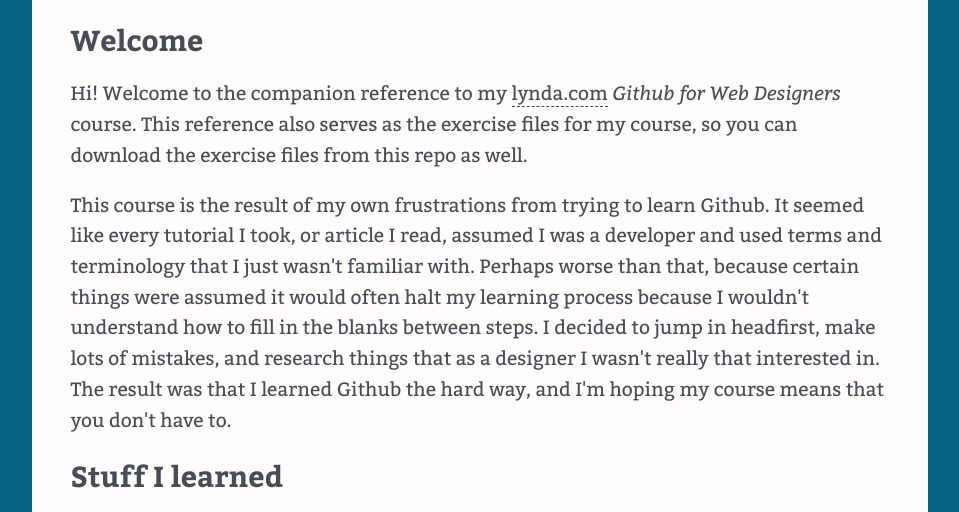
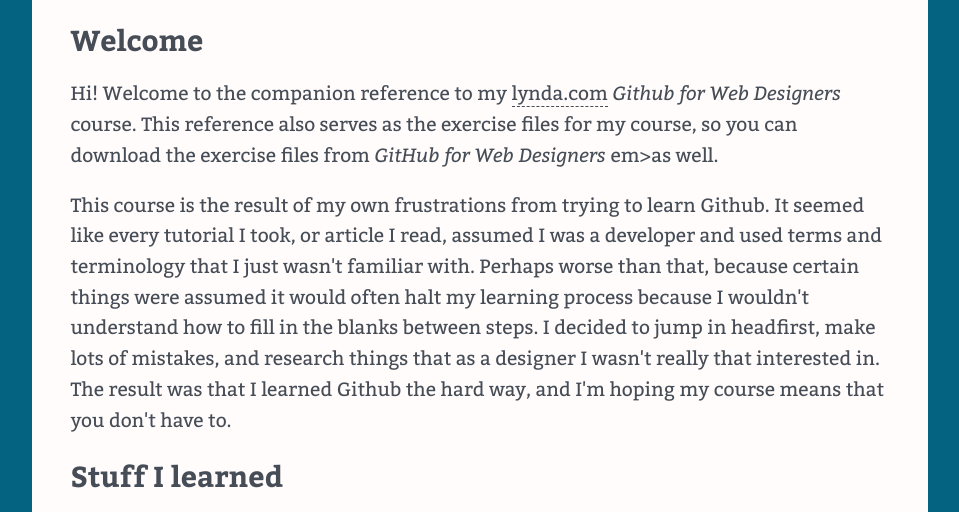
Before and after one commit to ferher/git-hub-for-web-designers, a plain HTML site: page index.html in a window 1280 px wide. Shown: the part 229-741 px from the top of the page, without its empty margins (160-1119 px from the left). Drawn offline with nearby package versions, Linux system fonts and the light colour scheme.

Commit message:
added nojekell and updated index

```diff
--- a/index.html
+++ b/index.html
@@ -26,7 +26,7 @@
     </nav>
     <main>
     <h2>Welcome</h2>
-    <p>Hi! Welcome to the companion reference to my <a href="http://www.lynda.com" title="lynda.com">lynda.com</a> <em>Github for Web Designers</em> course. This reference also serves as the exercise files for my course, so you can download the exercise files from this repo as well.</p>
+    <p>Hi! Welcome to the companion reference to my <a href="http://www.lynda.com" title="lynda.com">lynda.com</a> <em>Github for Web Designers</em> course. This reference also serves as the exercise files for my course, so you can download the exercise files from <a href="https://github.com/ferher/git-hub-for-web-designers">  </a>  <em > GitHub for Web Designers </em>em>as well.</p>
     <p>This course is the result of my own frustrations from trying to learn Github. It seemed like every tutorial I took, or article I read, assumed I was a developer and used terms and terminology that I just wasn't familiar with. Perhaps worse than that, because certain things were assumed it would often halt my learning process because I wouldn't understand how to fill in the blanks between steps. I decided to jump in headfirst, make lots of mistakes, and research things that as a designer I wasn't really that interested in. The result was that I learned Github the hard way, and I'm hoping my course means that you don't have to.</p>
     <h2>Stuff I learned</h2>
     <p>Whenever I learn something new I have those &quot;aha&rdquo; moments where I break through the murk into moments of clarity. In addition to the reference and glossary that you&rsquo;ll find here I wanted to list some of the concepts that I found really important when learning Github.</p>
```
Also changed, not shown: 1 other file.
